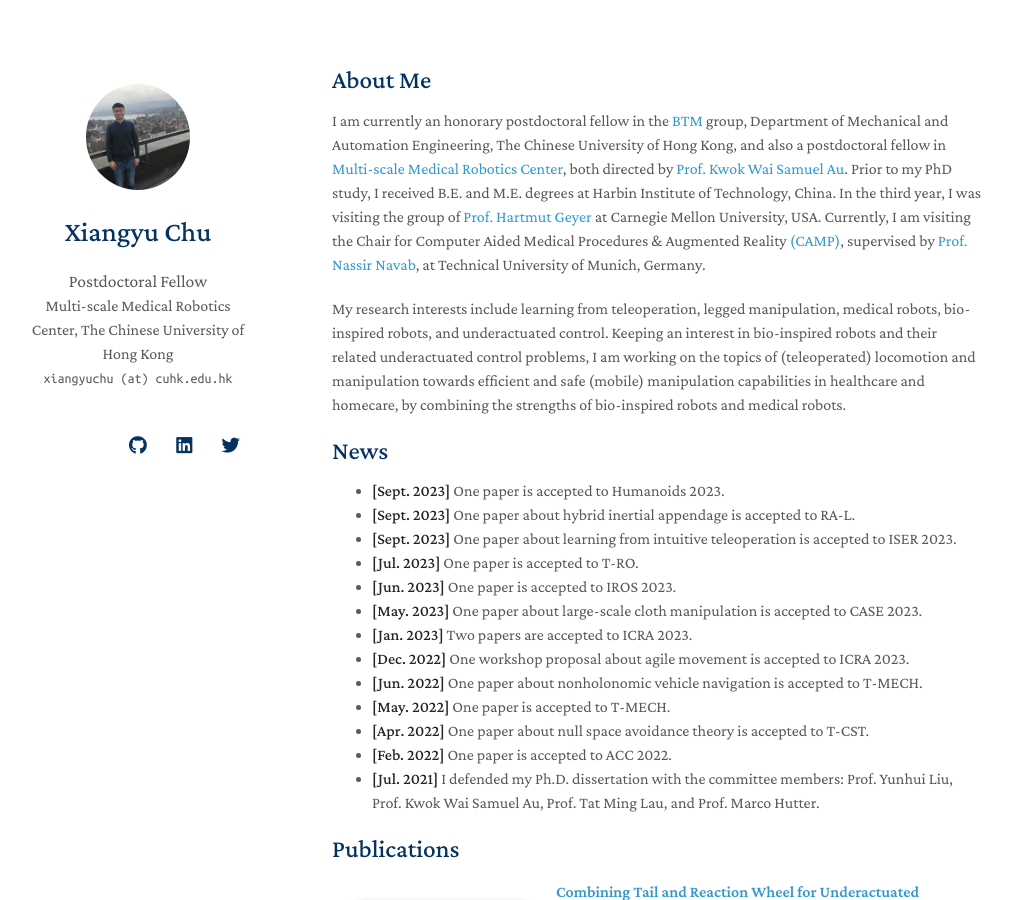
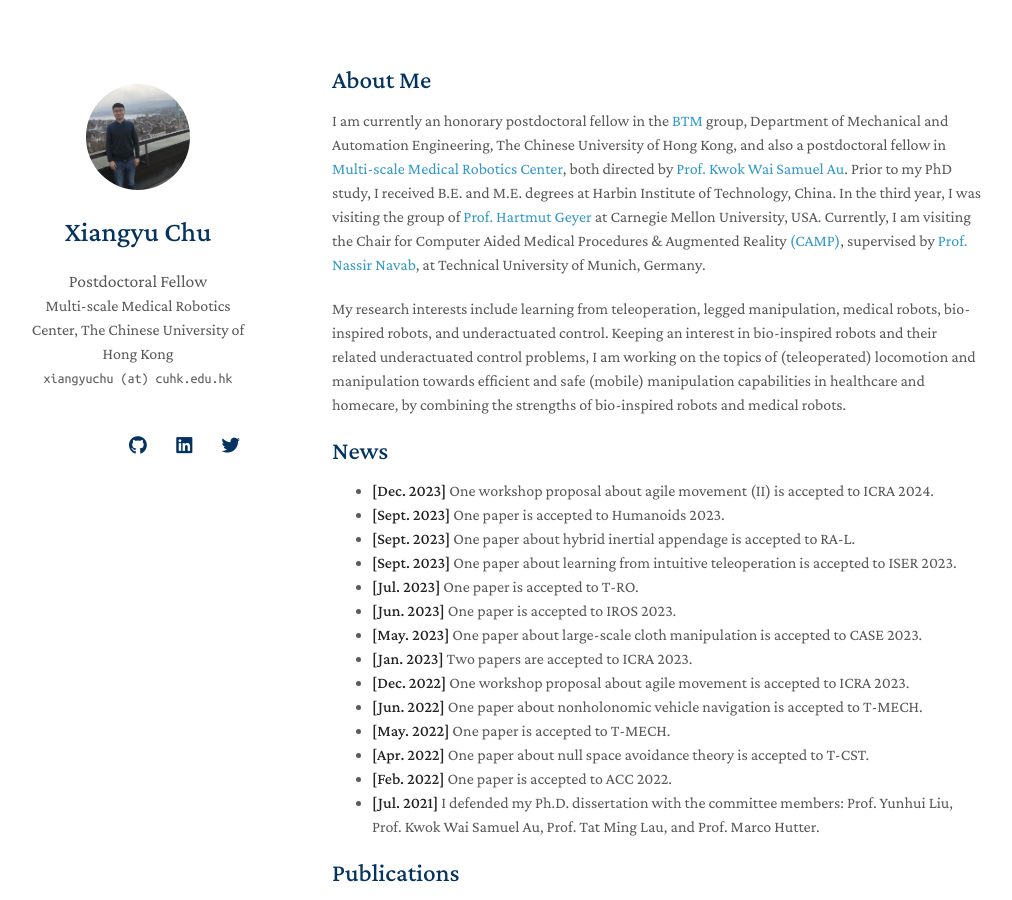
Before and after one commit to xiangyuchu03/xiangyuchu03.github.io, a Jekyll site: the page built from index.md, in a window 1280 px wide and 900 px high. Shown: the whole window, without its empty margins (138-1150 px from the left). Built offline with Jekyll 4.4.1, drawn with Linux system fonts in a browser that asks for light colours; nearby versions of some CDN libraries; a style sheet for code colours, icons or effects is not loaded; our own code applies the rules of GitHub Pages for plain Markdown files.

Commit message:
Update index.md

```diff
--- a/index.md
+++ b/index.md
@@ -11,6 +11,7 @@ My research interests include learning from teleoperation, legged manipulation,
 
 ## News
 
+- **[Dec. 2023]** One workshop proposal about agile movement (II) is accepted to ICRA 2024.
 - **[Sept. 2023]** One paper is accepted to Humanoids 2023.
 - **[Sept. 2023]** One paper about hybrid inertial appendage is accepted to RA-L.
 - **[Sept. 2023]** One paper about learning from intuitive teleoperation is accepted to ISER 2023.
```
